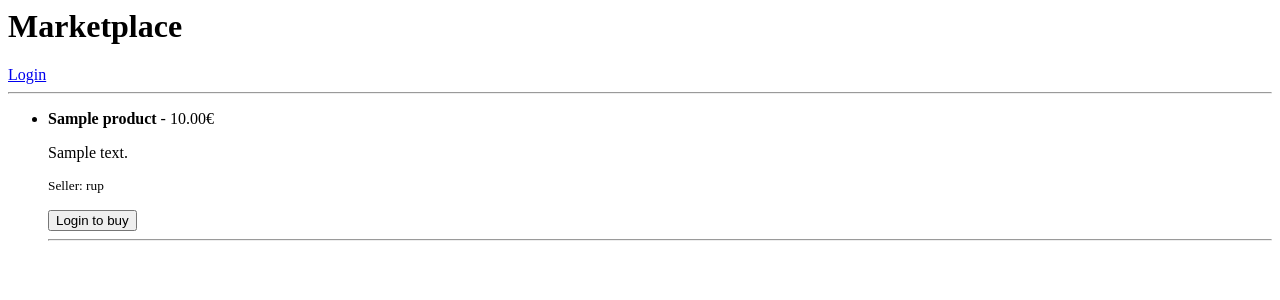
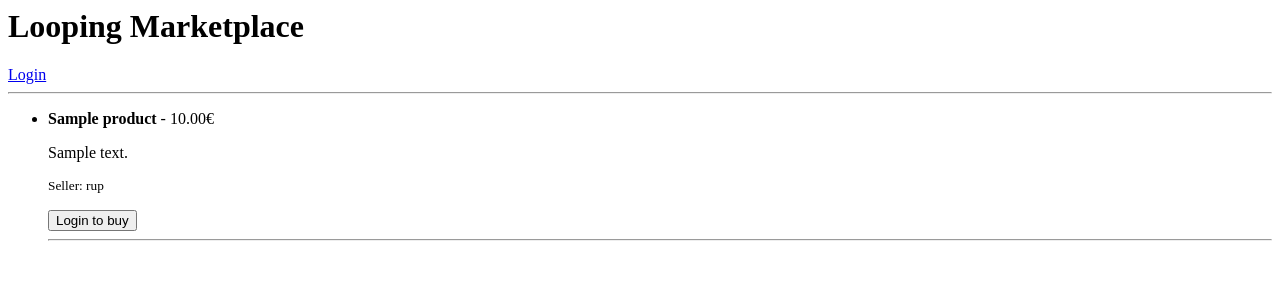
Before and after one commit to Bootcamp-IA-P6/MarketPlace, a Django app: template backend/templates/main.html in a window 1280 px wide. Shown: the top 300 px of the page. Run offline with Django 5.2, Linux system fonts and the light colour scheme; the template is opened without the code that fills it: values that come from a table or form of the project are taken from there, others are empty; data comes from the database, SQL or seed files in the repository; tables that the repository leaves empty hold one stand-in row (values such as "Sample post").

Commit message:
Add: Looping name at h1 main template.

```diff
--- a/backend/templates/main.html
+++ b/backend/templates/main.html
@@ -1,5 +1,5 @@
 <body>
-    <h1>Marketplace</h1>
+    <h1> Looping Marketplace</h1>
     <nav>
         {% if user.is_authenticated %}
         <a href="{% url 'user_profile' %}">Go to My Profile</a>
```
